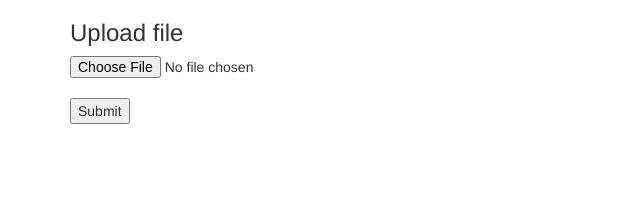
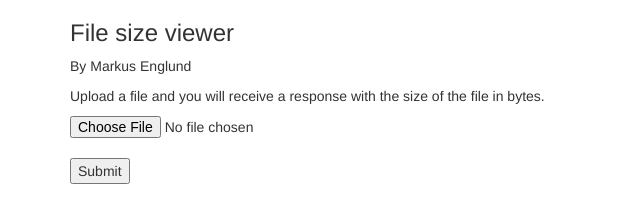
Before and after one commit to markusenglund/upload-file, a website: page index.html in a window 1280 px wide. Shown: the whole page, without its empty margins (0-640 px from the left). Drawn offline with nearby package versions, Linux system fonts and the light colour scheme.

Commit message:
final adjustments

```diff
--- a/index.html
+++ b/index.html
@@ -1,20 +1,24 @@
 <!doctype html>
 <html>
 <head>
-    <title>Upload file</title>
+    <title>File size viewer</title>
     <link rel="stylesheet" href="https://maxcdn.bootstrapcdn.com/bootstrap/3.3.7/css/bootstrap.min.css" integrity="sha384-BVYiiSIFeK1dGmJRAkycuHAHRg32OmUcww7on3RYdg4Va+PmSTsz/K68vbdEjh4u" crossorigin="anonymous">
 </head>
 
 
 <body>
     <div class="container">
-        <h3>Upload file</h3>
+        <h3>File size viewer</h3>
+        <p>By Markus Englund</p>
+        <p>Upload a file and you will receive a response with the size of the file in bytes.</p>
         <form action="/upload" method="post" enctype="multipart/form-data">
             <input type="file" name="myFile">
             <br>
             <input type="submit">
         </form>
+
     </div>
+
 
 </body>
 </html>
```
Also changed, not shown: app.js (+10 -1 lines), 1 other file.
